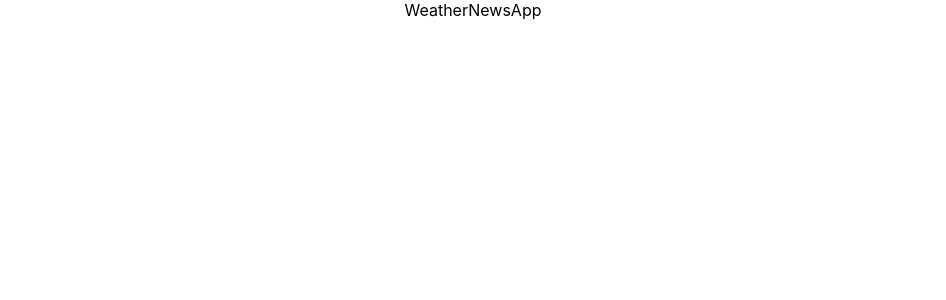
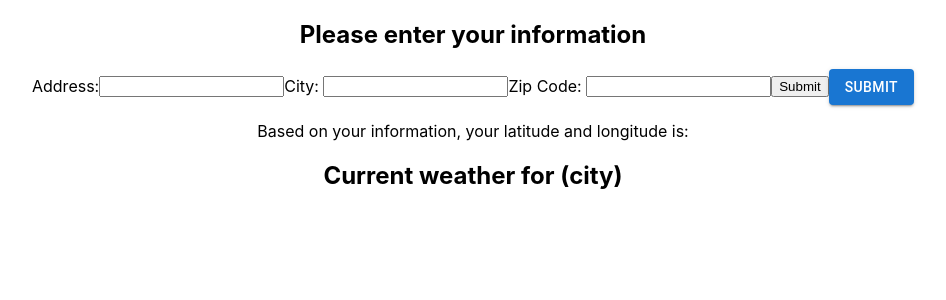
Before and after one commit to kaylaaz/Weather-and-News-App, a React (Create React App) app: page / in a window 1280 px wide. Shown: the top 300 px of the page, without its empty margins (167-1113 px from the left). Built offline with nearby package versions, Linux system fonts and the light colour scheme; no server answers.

Commit message:
saves submitted info

```diff
--- a/package.json
+++ b/package.json
@@ -3,6 +3,10 @@
   "version": "0.1.0",
   "private": true,
   "dependencies": {
+    "@emotion/core": "^11.0.0",
+    "@emotion/react": "^11.10.6",
+    "@emotion/styled": "^11.10.6",
+    "@mui/material": "^5.12.0",
     "@testing-library/jest-dom": "^5.16.5",
     "@testing-library/react": "^13.4.0",
     "@testing-library/user-event": "^13.5.0",
--- a/src/App.js
+++ b/src/App.js
@@ -1,18 +1,15 @@
-import logo from './logo.svg';
 import './App.css';
-import React, { useEffect, useState } from 'react';
-import WeatherNewsApp from "./WeatherNewsApp"
+//import React, { useEffect, useState } from 'react';
+import CurrentWeather from './CurrentWeather.js';
+import CurrentLocation from './CurrentLocation.js';
+import LatLong from './LatLong.js';
 
 function App() {
-
-  //const url = "https://api.openweathermap.org/data/2.5/weather?lat={lat}&lon={lon}&appid={2e644d9471fbd90155f27f6532383c9b}"
-  // function Component() {
-  //   const API_KEY = process.env.REACT_APP_api_key
-  // }
-
   return (
     <div className="App">
-      <WeatherNewsApp />
+      <CurrentLocation />
+      <LatLong />
+      <CurrentWeather />
     </div>
   );
 }
--- /dev/null
+++ b/src/CurrentLocation.js
@@ -0,0 +1,71 @@
+import React, { useEffect, useState } from 'react';
+import Button from '@mui/material/Button';
+
+function CurrentLocation() {
+
+    const [address, setAddress] = useState('');
+    const [city, setCity] = useState('');
+    const [zipCode, setZipCode] = useState('');
+    const api = process.env.REACT_APP_api_key;
+
+    useEffect(() => {
+
+    }, [address, city, zipCode]);
+
+    const url = "http://api.openweathermap.org/geo/1.0/direct?q=${address},${state code},${country code}&appid=${api}"
+    const zipCodeUrl = "http://api.openweathermap.org/geo/1.0/zip?zip=${zipCode}&appid=${api}"
+
+    const [latlong, setLatlong] = useState([]);
+    //map into component -> new file -> weather
+
+    const handleAddress = (e) => {
+        setAddress(e.target.value);
+    }
+
+    const handleCity = (e) => {
+        setCity(e.target.value);
+    }
+
+    const handleZipCode = (e) => {
+        setZipCode(e.target.value);
+    }
+
+    const handleSubmit = (e) => {
+        alert('Your address is: ' +
+            address + '. Your city is: ' + city +
+            '. Your zip code is: ' + zipCode);
+    }
+
+    //console.log(process.env.REACT_APP_api_key);
+    return (
+        <>
+            <h2>Please enter your information</h2>
+            <form onSubmit={(e) => { handleSubmit(e) }}>
+                <label>Address:</label>
+                <input type="text"
+                    value={address}
+                    onChange={(e) => { handleAddress(e) }} />
+
+
+                <label>City: </label>
+                <input type="text"
+                    value={city}
+                    onChange={(e) => { handleCity(e) }} />
+
+
+                <label>Zip Code: </label>
+                <input type="text"
+                    value={zipCode}
+                    onChange={(e) => { handleZipCode(e) }} />
+
+                <input type="submit"
+                    value="Submit" />
+
+                <Button variant="contained" type="submit">Submit</Button>
+            </form>
+
+        </>
+    );
+}
+
+export default CurrentLocation;
--- /dev/null
+++ b/src/LatLong.js
@@ -0,0 +1,43 @@
+import React, { useEffect, useState } from 'react';
+
+function LatLong() {
+
+    const api = process.env.REACT_APP_api_key;
+    const [coordinates, setCoordinates] = useState([]);
+
+    //weather constantly change?
+    useEffect(() => {
+        fetch("http://api.openweathermap.org/geo/1.0/zip?zip=${zipCode}&appid=${api}")
+        .then((response) => response.json())
+        .then((data) => setCoordinates(data.coord))
+        .catch((error) => console.log("Error: ", error))
+      }, []);
+
+    fetch("http://api.openweathermap.org/geo/1.0/zip?zip=${zipCode}&appid=${api}")
+        .then((response) => response.json())
+        .then((data) => setCoordinates(data.coord))
+        .catch((error) => console.log("Error: ", error))
+
+    return (
+        <>
+            <p>Based on your information, your latitude and longitude is: </p>
+        </>
+    );
+}
+
+export default LatLong;
+
+
+// function App() {
+
+//     //const url = "https://api.openweathermap.org/data/2.5/weather?lat={lat}&lon={lon}&appid={2e644d9471fbd90155f27f6532383c9b}"
+//     function Component() {
+//       const API_KEY = process.env.REACT_APP_api_key
+//     }
+
+//     return (
+//       <div className="App">
+
+//       </div>
+//     );
+//   }
--- a/src/currentWeather.js
+++ b/src/currentWeather.js
@@ -1,16 +1,27 @@
+import React, { useEffect, useState } from 'react';
 
+function CurrentWeather() {
+    const api = process.env.REACT_APP_api_key;
+    const [coordinates, setCoordinates] = useState([]);
 
+    //weather constantly change?
+    useEffect(() => {
+        fetch("https://api.openweathermap.org/data/2.5/onecall?lat={lat}&lon={lon}&exclude={part}&appid=${api}")
+            .then((response) => response.json())
+            .then((data) => setCoordinates(data.coord))
+            .catch((error) => console.log("Error: ", error))
+    }, []);
 
-// function App() {
+    fetch("https://api.openweathermap.org/data/2.5/onecall?lat={lat}&lon={lon}&exclude={part}&appid=${api}")
+        .then((response) => response.json())
+        .then((data) => setCoordinates(data.coord))
+        .catch((error) => console.log("Error: ", error))
 
-//     //const url = "https://api.openweathermap.org/data/2.5/weather?lat={lat}&lon={lon}&appid={2e644d9471fbd90155f27f6532383c9b}"
-//     function Component() {
-//       const API_KEY = process.env.REACT_APP_api_key
-//     }
+    return (
+        <>
+            <h2>Current weather for (city)</h2>
+        </>
+    );
+}
 
-//     return (
-//       <div className="App">
-
-//       </div>
-//     );
-//   }
+export default CurrentWeather;
```
Also changed, not shown: 1 other file (tests, documents, lock files or other folders).
